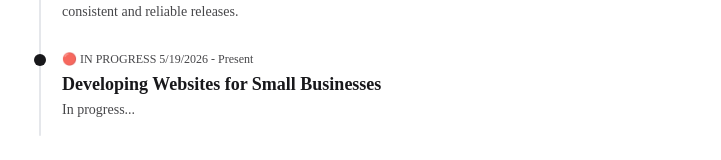
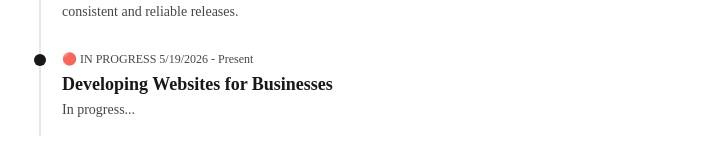
Before and after one commit to rajan-daniel/rajanDanielPortfolio, a Next.js app: page / in a window 1280 px wide. Shown: the part 2376-2536 px from the top of the page, without its empty margins (274-995 px from the left). Built offline with nearby package versions, Linux system fonts and the light colour scheme; a web font is replaced by a local one.

Commit message:
docs: Update title for website development project

```diff
--- a/src/data/data.js
+++ b/src/data/data.js
@@ -124,7 +124,7 @@ export const roadmap = [
     date: "5/20/2026 - Present",
   },
   {
-    title: "Developing Websites for Small Businesses",
+    title: "Developing Websites for Businesses",
     description: "In progress...",
     date: "🔴 IN PROGRESS 5/19/2026 - Present",
   },
```
